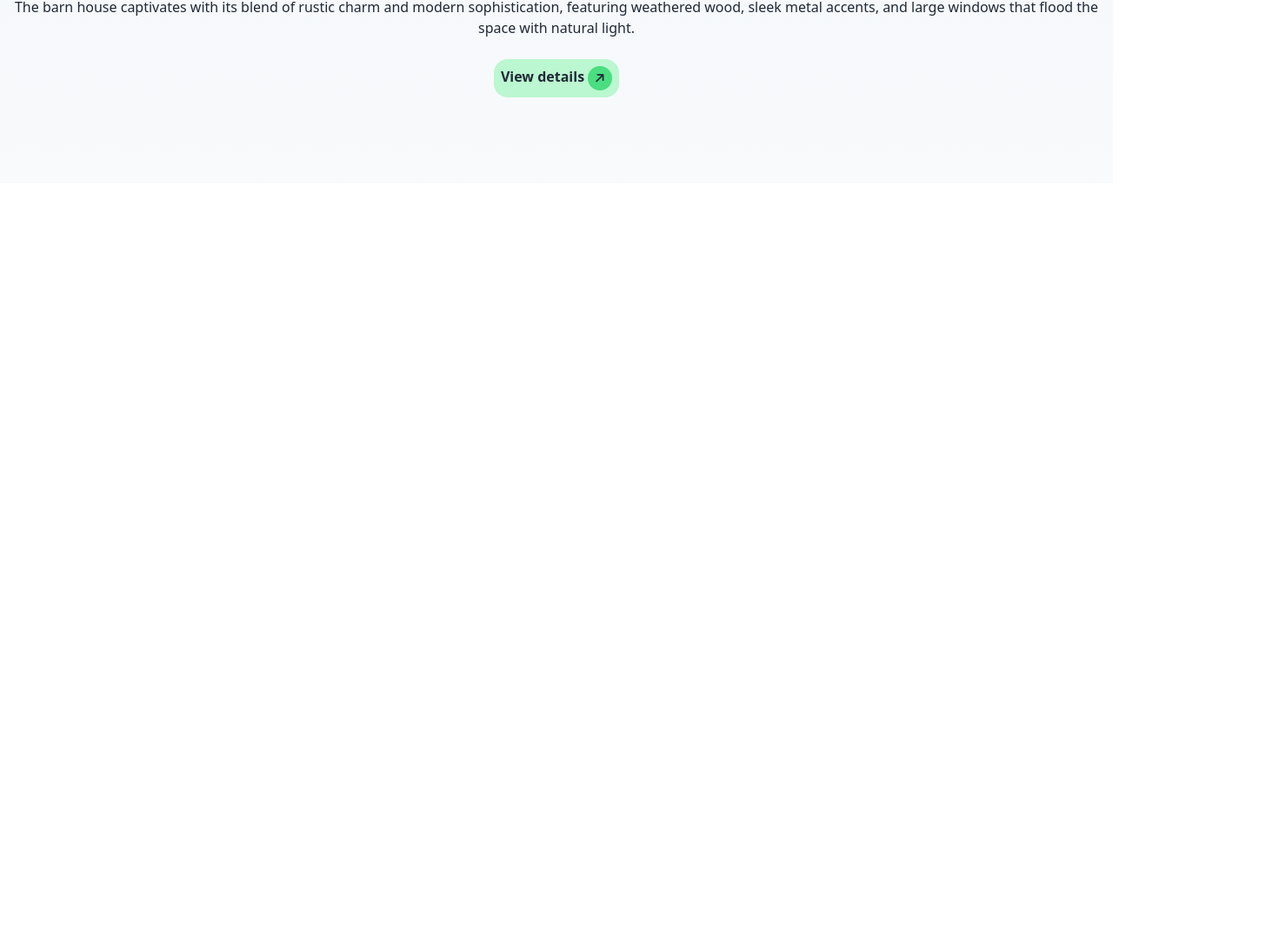
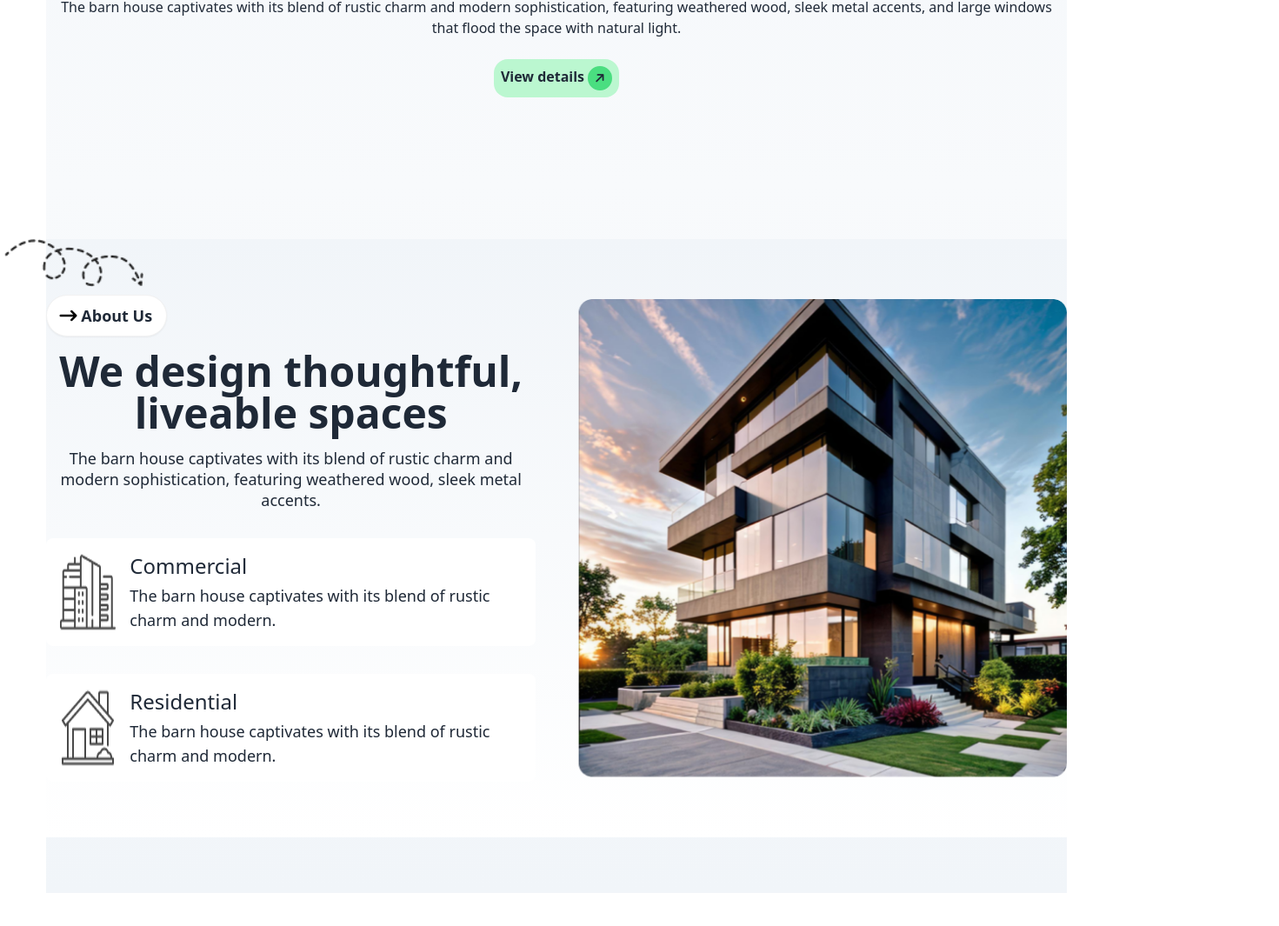
Before and after one commit to rakibul972500/Assignment-3, a plain HTML site: page index.html in a window 1280 px wide. Shown: the part 657-1722 px from the top of the page at 87% size, 1471 px wide, since content can reach past the window. Before the commit the page ends 868 px from the top, so only its background shows below. Drawn offline with nearby package versions, Linux system fonts and the light colour scheme.

Commit message:
we design section

```diff
--- a/index.html
+++ b/index.html
@@ -32,10 +32,10 @@
 </head>
 <body class="font-Manrope">
     <!-- header section start-->
-     <header class="">
+     <header class="w-11/12 mx-auto">
         <!-- navbar design start here -->
-        <nav class=" bg-11/12 bg-gradient-to-t from-slate-100 to-slate-50 ">
-            <div class="navbar  bg-11/12 mx-auto justify-between">
+        <nav class="  bg-gradient-to-t from-slate-100 to-slate-50 ">
+            <div class="navbar justify-between">
                 <div class="navbar-start ">
                  <!-- nav logo -->
                   <a class="btn btn-ghost text-3xl items-center"> <div class="bg-green-200 text-sm w-7 -rotate-45 p-1 rounded-full "><i class="  fa-solid fa-arrow-right"></i></div>  Rinterio</a>
@@ -98,7 +98,7 @@
              -->
 
              <!-- banner section start here  -->
-              <section class="bg-11/12 bg-gradient-to-b from-slate-100 to-slate-50">
+              <section class=" mx-auto bg-gradient-to-b from-slate-100 to-slate-50">
                 <div class="hero  min-h-screen">
                   <!-- img -->
                   <div class="hero-content flex-col">
@@ -117,8 +117,55 @@
                   </div>
                 </div>
               </section>
+              <!-- banner section end here -->
+  </header>
 
-     </header>
+    <!-- we design thoughtful livable section start -->
+    <main class=" bg-gradient-to-t from-slate-100 to-slate-50 w-11/12 mx-auto space-y-8 md:space-y-16 lg:space-y-20 mb-16 ">
+      <!--We Design Section-->
+      <section class=" py-12 lg:py-16 px-4 lg:px-0" id="service">
+      <section class="bg-gradient-to-b from-slate-100 to-white py-12 lg:py-16 px-4 lg:px-0" id="service">
+        <div class=" container mx-auto flex flex-col lg:flex-row justify-between items-center gap-8 lg:gap-12">
+          <!--text content-->
+          <div class="space-y-4 lg:space-y-8 lg:w-3/6 relative h-full text-center">
+            <!--heading text-->
+            <div class="space-y-4 flex flex-col items-center lg:items-start">
+              <a class="btn rounded-full bg-white text-lg"><i
+                  class="fa-solid fa-arrow-up-long text-xl text-black  rounded-full rotate-90"></i>About Us</a>
+              <h1 class="text-4xl lg:text-5xl font-semibold">We design thoughtful, liveable spaces</h1>
+              <p class="font-medium text-lg leading-6 text-center">The barn house captivates with its blend of rustic
+                charm and
+                modern sophistication, featuring weathered wood, sleek metal accents.</p>
+            </div>
+            <!--Card 1-->
+            <div class="flex bg-white p-4 rounded-lg lg:w-full">
+              <img src="./assets/commercial.png" class="mr-4">
+              <div class="space-y-1 text-left">
+                <h6 class="text-2xl font-medium">Commercial</h6>
+                <p class="text-lg">The barn house captivates with its blend of rustic charm and modern.</p>
+              </div>
+            </div>
+            <!--Card 2-->
+            <div class="flex bg-white p-4 rounded-lg lg:w-full">
+              <img src="./assets/residential.png" class="mr-4">
+              <div class="space-y-1 text-left">
+                <h6 class="text-2xl font-medium">Residential</h6>
+                <p class="text-lg">The barn house captivates with its blend of rustic charm and modern.</p>
+              </div>
+            </div>
+            <!--vector-->
+            <img src="./assets/Vector.png" alt="a vector"
+              class=" absolute -top-24 -left-12 w-40 opacity-0 lg:opacity-100">
+          </div>
+          <!--Image-->
+          <div class="w-full lg:w-3/6">
+            <img src="./assets/Rectangle.png" alt="Rectangle house" class="w-full">
+          </div>
+        </div>
+      </section>
+
+  </main>
+
 
 </body>
 </html>
```
